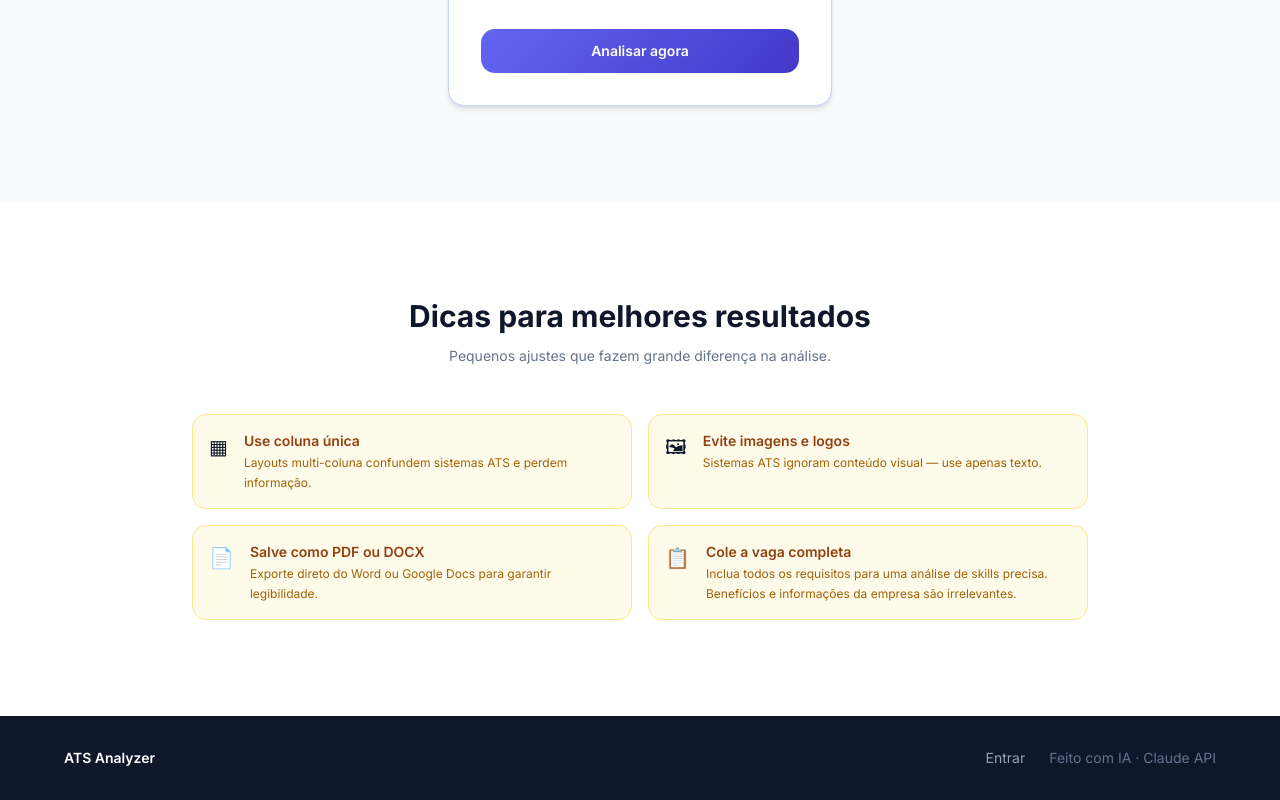
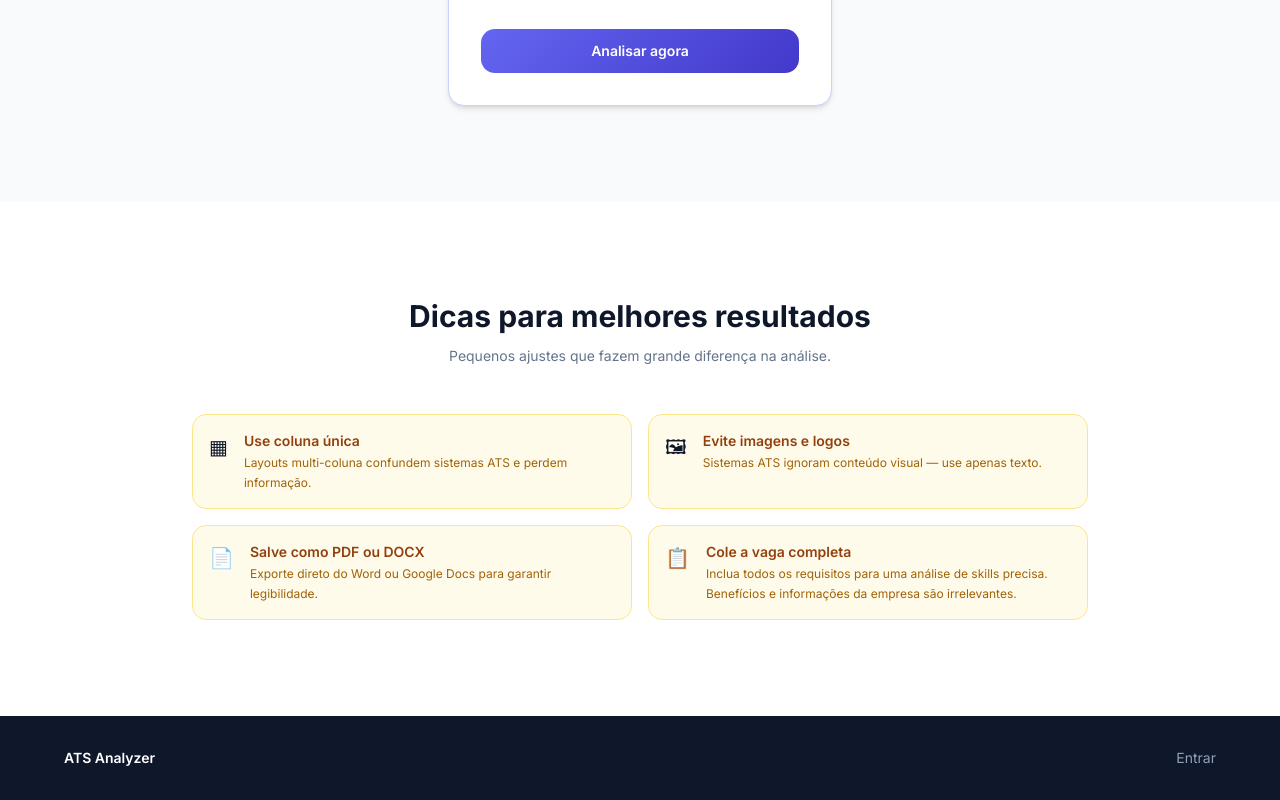
Before and after one commit to pedro-abritta/Curriculo-check, a Next.js app in the folder frontend/: page / in a window 1280 px wide. Shown: the part 4322-5122 px from the top of the page. Built offline with nearby package versions, Linux system fonts and the light colour scheme; no server answers.

Commit message:
fix: removido info de claude API desnecessária kkk

```diff
--- a/frontend/src/app/page.tsx
+++ b/frontend/src/app/page.tsx
@@ -523,7 +523,6 @@ export default function LandingPage() {
               className="transition-colors text-slate-400 hover:text-white">
               Entrar
             </Link>
-            <span className="text-slate-500">Feito com IA · Claude API</span>
           </div>
         </div>
       </footer>
```
